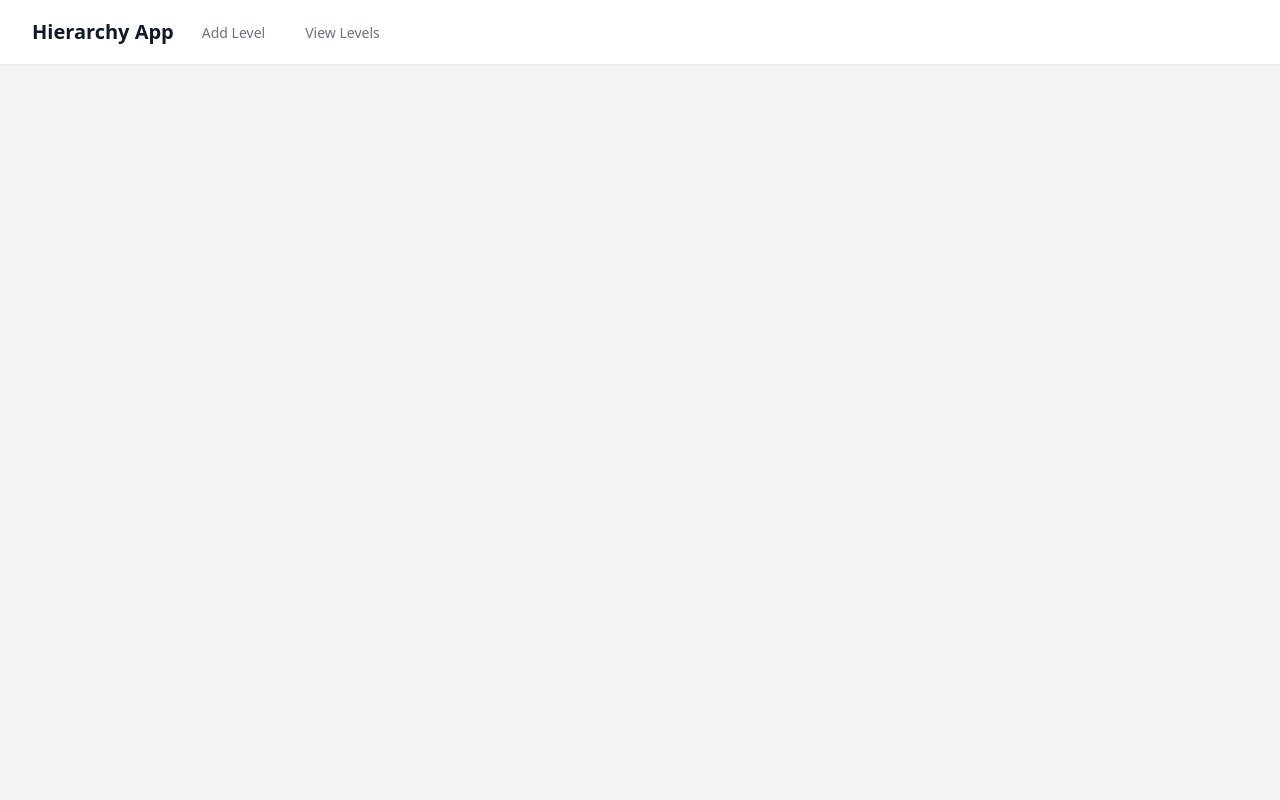
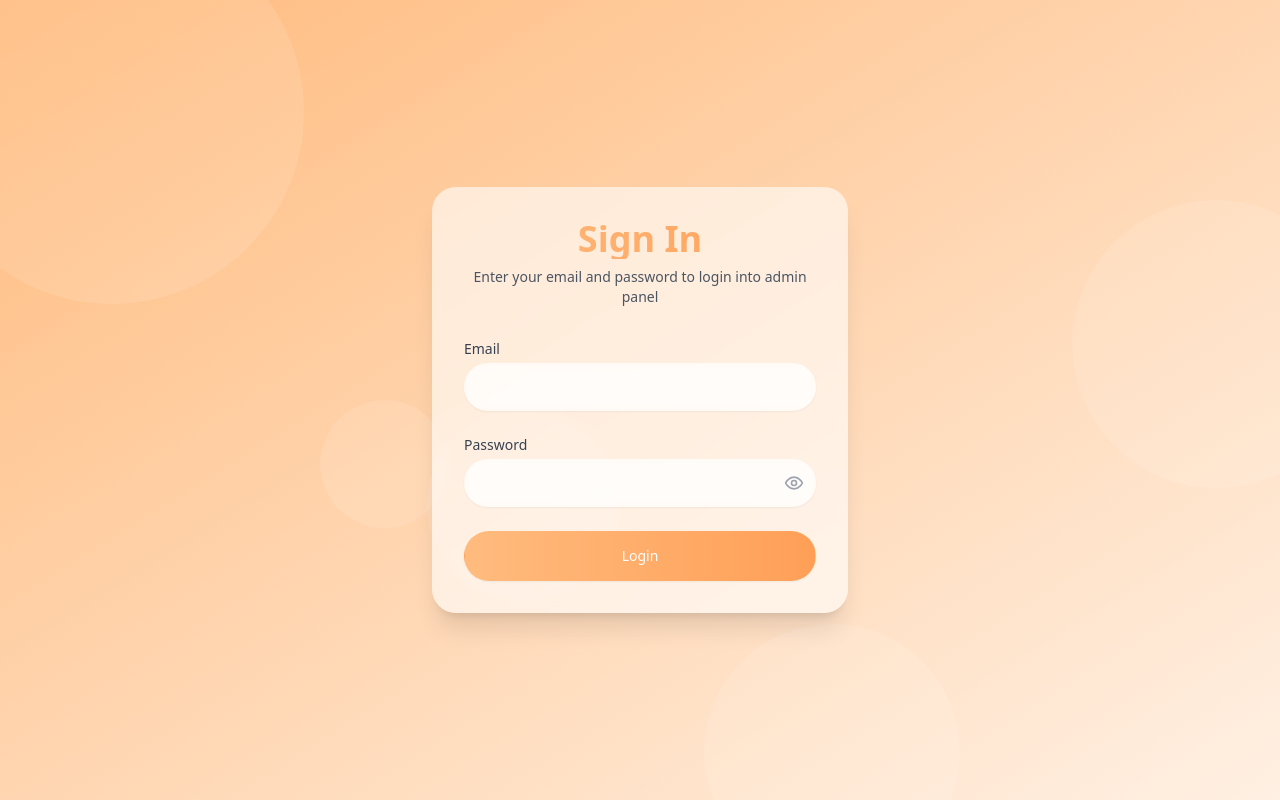
Before and after one commit to msgtobala/hierarchy-app, a React (Vite) app: page /login in a window 1280 px wide. Built offline with nearby package versions, Linux system fonts and the light colour scheme; no server answers.

Commit message:
Ui updates

```diff
--- a/src/App.tsx
+++ b/src/App.tsx
@@ -2,6 +2,11 @@ import React from 'react';
 import { BrowserRouter as Router, Routes, Route, NavLink } from 'react-router-dom';
 import { AddLevel } from './pages/AddLevel';
 import { ViewLevels } from './pages/ViewLevels';
+import { Login } from './pages/Login';
+import { ProtectedRoute } from './components/ProtectedRoute';
+import { auth, logout } from './lib/auth';
+import { LogOut } from 'lucide-react';
+import { useAuth } from './contexts/AuthContext';
 
 const getLinkClassName = ({ isActive }: { isActive: boolean }) => {
   return `border-transparent hover:border-gray-300 hover:text-gray-700 inline-flex items-center px-1 pt-1 border-b-2 text-sm font-medium ${
@@ -12,10 +17,20 @@ const getLinkClassName = ({ isActive }: { isActive: boolean }) => {
 };
 
 function App() {
+  const { user } = useAuth();
+
+  const handleLogout = async () => {
+    try {
+      await logout();
+    } catch (error) {
+      console.error('Error logging out:', error);
+    }
+  };
+
   return (
     <Router>
       <div className="min-h-screen bg-gray-100">
-        <nav className="bg-white shadow-sm">
+        {user && <nav className="bg-white shadow-sm">
           <div className="max-w-7xl mx-auto px-4 sm:px-6 lg:px-8">
             <div className="flex justify-between h-16">
               <div className="flex">
@@ -37,14 +52,32 @@ function App() {
                   </NavLink>
                 </div>
               </div>
+              <div className="flex items-center">
+                <button
+                  onClick={handleLogout}
+                  className="inline-flex items-center px-4 py-2 border border-transparent rounded-full text-sm font-medium text-white bg-[rgb(255,127,80)] focus:outline-none focus:ring-2 focus:ring-offset-2 focus:ring-[rgb(255,127,80)] shadow-sm"
+                >
+                  <LogOut className="w-4 h-4 mr-2" />
+                  Logout
+                </button>
+              </div>
             </div>
           </div>
-        </nav>
+        </nav>}
 
-        <div className="py-10">
+        <div className={user ? "py-10" : ""}>
           <Routes>
-            <Route path="/" element={<AddLevel />} />
-            <Route path="/view" element={<ViewLevels />} />
+            <Route path="/login" element={<Login />} />
+            <Route path="/" element={
+              <ProtectedRoute>
+                <AddLevel />
+              </ProtectedRoute>
+            } />
+            <Route path="/view" element={
+              <ProtectedRoute>
+                <ViewLevels />
+              </ProtectedRoute>
+            } />
           </Routes>
         </div>
       </div>
--- a/src/components/AddLevelButton.tsx
+++ b/src/components/AddLevelButton.tsx
@@ -29,7 +29,7 @@ export function AddLevelButton({ currentMaxLevel, onLevelAdded }: AddLevelButton
   return (
     <button
       onClick={handleAddLevel}
-      className="inline-flex items-center px-4 py-2 border border-transparent rounded-md shadow-sm text-sm font-medium text-white bg-coral-600 hover:bg-coral-700 focus:outline-none focus:ring-2 focus:ring-offset-2 focus:ring-coral-500"
+      className="inline-flex items-center px-4 py-2 border border-transparent rounded-md shadow-sm text-sm font-medium text-white bg-[rgb(255,127,80)] focus:outline-none focus:ring-2 focus:ring-offset-2 focus:ring-[rgb(255,127,80)]"
     >
       <PlusCircle className="w-5 h-5 mr-2" />
       Add Level {currentMaxLevel + 1}
--- /dev/null
+++ b/src/components/ProtectedRoute.tsx
@@ -0,0 +1,24 @@
+import { Navigate } from 'react-router-dom';
+import { useAuth } from '../contexts/AuthContext';
+
+interface ProtectedRouteProps {
+  children: React.ReactNode;
+}
+
+export function ProtectedRoute({ children }: ProtectedRouteProps) {
+  const { user, loading } = useAuth();
+
+  if (loading) {
+    return (
+      <div className="min-h-screen flex items-center justify-center">
+        <div className="animate-spin rounded-full h-8 w-8 border-2 border-coral-500 border-t-transparent"></div>
+      </div>
+    );
+  }
+
+  if (!user) {
+    return <Navigate to="/login" />;
+  }
+
+  return <>{children}</>;
+}
--- /dev/null
+++ b/src/contexts/AuthContext.tsx
@@ -0,0 +1,32 @@
+import React, { createContext, useContext, useEffect, useState } from 'react';
+import { User, onAuthStateChanged } from 'firebase/auth';
+import { auth } from '../lib/auth';
+
+interface AuthContextType {
+  user: User | null;
+  loading: boolean;
+}
+
+const AuthContext = createContext<AuthContextType>({ user: null, loading: true });
+
+export function AuthProvider({ children }: { children: React.ReactNode }) {
+  const [user, setUser] = useState<User | null>(null);
+  const [loading, setLoading] = useState(true);
+
+  useEffect(() => {
+    const unsubscribe = onAuthStateChanged(auth, (user) => {
+      setUser(user);
+      setLoading(false);
+    });
+
+    return unsubscribe;
+  }, []);
+
+  return (
+    <AuthContext.Provider value={{ user, loading }}>
+      {children}
+    </AuthContext.Provider>
+  );
+}
+
+export const useAuth = () => useContext(AuthContext);
--- /dev/null
+++ b/src/lib/auth.ts
@@ -0,0 +1,21 @@
+import { getAuth, signInWithEmailAndPassword, signOut } from 'firebase/auth';
+import { app } from './firebase';
+
+export const auth = getAuth(app);
+
+export const login = async (email: string, password: string) => {
+  try {
+    const userCredential = await signInWithEmailAndPassword(auth, email, password);
+    return userCredential.user;
+  } catch (error) {
+    throw error;
+  }
+};
+
+export const logout = async () => {
+  try {
+    await signOut(auth);
+  } catch (error) {
+    throw error;
+  }
+};
--- a/src/main.tsx
+++ b/src/main.tsx
@@ -1,10 +1,13 @@
 import { StrictMode } from 'react';
 import { createRoot } from 'react-dom/client';
 import App from './App.tsx';
+import { AuthProvider } from './contexts/AuthContext';
 import './index.css';
 
 createRoot(document.getElementById('root')!).render(
   <StrictMode>
+    <AuthProvider>
     <App />
+    </AuthProvider>
   </StrictMode>
 );
--- /dev/null
+++ b/src/pages/Login.tsx
@@ -0,0 +1,111 @@
+import React, { useState } from 'react';
+import { useNavigate } from 'react-router-dom';
+import { Eye, EyeOff, CircleDot } from 'lucide-react';
+import { login } from '../lib/auth';
+
+export function Login() {
+  const [email, setEmail] = useState('');
+  const [password, setPassword] = useState('');
+  const [showPassword, setShowPassword] = useState(false);
+  const [error, setError] = useState('');
+  const [isLoading, setIsLoading] = useState(false);
+  const navigate = useNavigate();
+
+  const handleSubmit = async (e: React.FormEvent) => {
+    e.preventDefault();
+    setError('');
+    setIsLoading(true);
+
+    try {
+      await login(email, password);
+      navigate('/');
+    } catch (error) {
+      setError('Invalid email or password');
+    } finally {
+      setIsLoading(false);
+    }
+  };
+
+  return (
+    <div className="min-h-screen relative overflow-hidden bg-gradient-to-br from-[#FFBB7E] to-[#FFF0E3] flex items-center justify-center">
+      {/* Decorative circles */}
+      <div className="absolute inset-0 overflow-hidden">
+        <div className="absolute -top-20 -left-20 w-96 h-96 rounded-full bg-white/10" />
+        <div className="absolute top-1/4 -right-20 w-72 h-72 rounded-full bg-white/10" />
+        <div className="absolute bottom-1/4 left-1/3 w-48 h-48 rounded-full bg-white/10" />
+        <div className="absolute -bottom-20 right-1/4 w-64 h-64 rounded-full bg-white/10" />
+        <div className="absolute top-1/2 left-1/4 w-32 h-32 rounded-full bg-white/10" />
+      </div>
+
+      <div className="w-full max-w-md">
+        <div className="bg-white/60 backdrop-blur-sm rounded-3xl shadow-xl p-8 mx-4">
+          <div className="text-center mb-8">
+            <h1 className="text-4xl font-bold bg-gradient-to-r from-[#FFBB7E] to-[#FF9F57] bg-clip-text text-transparent">
+              Sign In
+            </h1>
+            <p className="mt-2 text-sm text-gray-600">
+              Enter your email and password to login into admin panel
+            </p>
+          </div>
+
+          <form onSubmit={handleSubmit} className="space-y-6">
+            {error && (
+              <div className="bg-red-50/80 backdrop-blur-sm text-red-500 text-sm p-3 rounded-lg">
+                {error}
+              </div>
+            )}
+
+            <div>
+              <label htmlFor="email" className="block text-sm font-medium text-gray-700">
+                Email
+              </label>
+              <input
+                id="email"
+                type="email"
+                value={email}
+                onChange={(e) => setEmail(e.target.value)}
+                className="mt-1 block w-full rounded-full border-gray-300 shadow-sm focus:border-[#FFBB7E] focus:ring-[#FFBB7E] px-4 py-3 bg-white/50 backdrop-blur-sm"
+                required
+              />
+            </div>
+
+            <div>
+              <label htmlFor="password" className="block text-sm font-medium text-gray-700">
+                Password
+              </label>
+              <div className="mt-1 relative">
+                <input
+                  id="password"
+                  type={showPassword ? 'text' : 'password'}
+                  value={password}
+                  onChange={(e) => setPassword(e.target.value)}
+                  className="block w-full rounded-full border-gray-300 shadow-sm focus:border-[#FFBB7E] focus:ring-[#FFBB7E] px-4 py-3 pr-10 bg-white/50 backdrop-blur-sm"
+                  required
+                />
+                <button
+                  type="button"
+                  onClick={() => setShowPassword(!showPassword)}
+                  className="absolute inset-y-0 right-0 flex items-center pr-3"
+                >
+                  {showPassword ? (
+                    <EyeOff className="h-5 w-5 text-gray-400" />
+                  ) : (
+                    <Eye className="h-5 w-5 text-gray-400" />
+                  )}
+                </button>
+              </div>
+            </div>
+
+            <button
+              type="submit"
+              disabled={isLoading}
+              className="w-full flex justify-center py-3.5 px-4 border border-transparent rounded-full shadow-sm text-sm font-medium text-white bg-gradient-to-r from-[#FFBB7E] to-[#FF9F57] hover:from-[#FF9F57] hover:to-[#FF8930] focus:outline-none focus:ring-2 focus:ring-offset-2 focus:ring-[#FFBB7E] disabled:opacity-50 transition-all duration-200"
+            >
+              {isLoading ? 'Signing in...' : 'Login'}
+            </button>
+          </form>
+        </div>
+      </div>
+    </div>
+  );
+}
```
Also changed, not shown: package.json (+3 -11 lines), src/lib/firebase.ts (+10 -10 lines).
